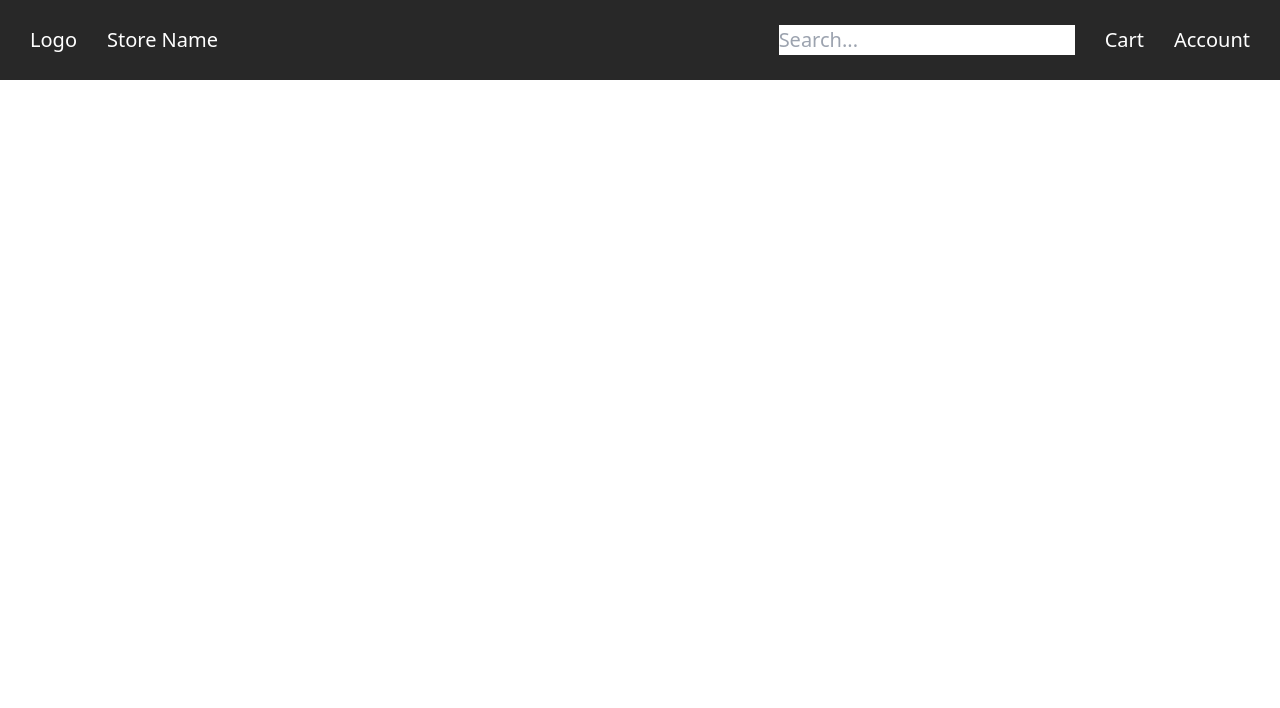
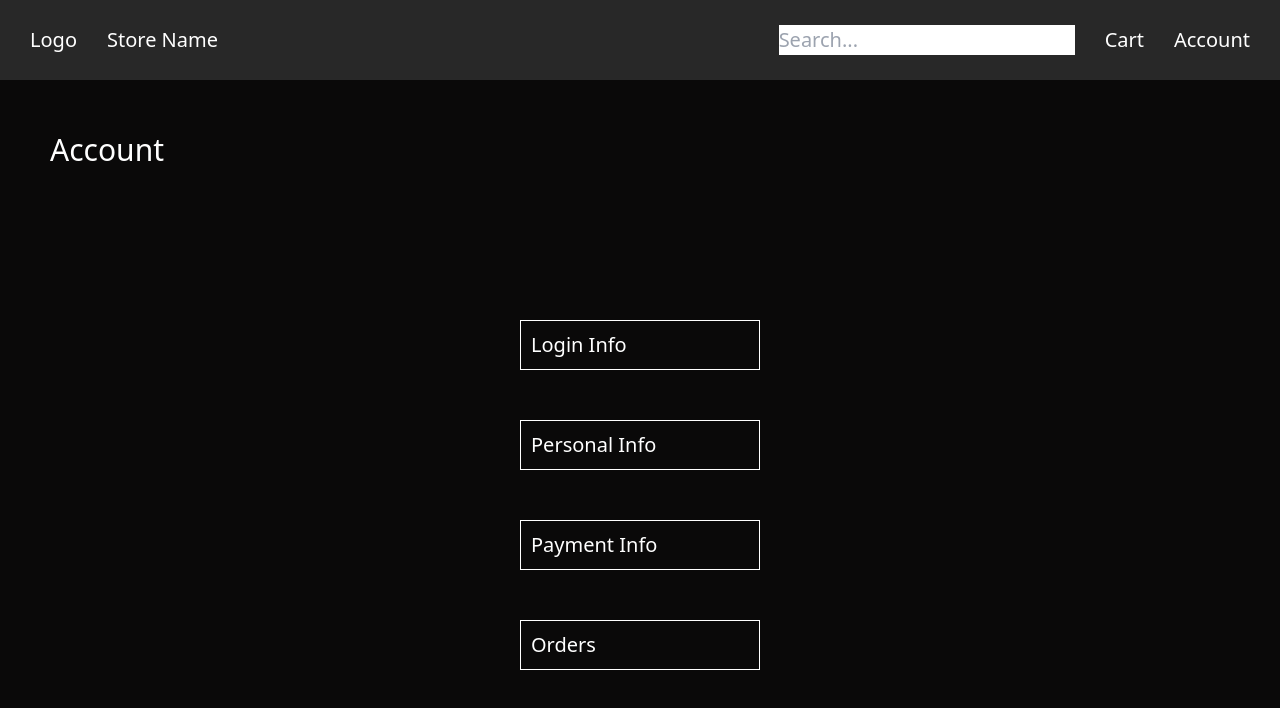
Before and after one commit to Saltysam101/ndcardshop, a React (Create React App) app: page /account in a window 1280 px wide. Shown: the top 708 px of the page. Built offline with nearby package versions, Linux system fonts and the light colour scheme.

Commit message:
Added account page and the ability to access the page along with adding a home link

```diff
--- a/src/App.js
+++ b/src/App.js
@@ -1,6 +1,7 @@
 import { BrowserRouter as Router, Route, Switch } from 'react-router-dom';
 
 import Nav from './components/nav';
+import account from './pages/account';
 import Shop from './pages/shop';
 
 function App() {
@@ -10,6 +11,7 @@ function App() {
       <Nav />
       <Switch>
         <Route path="/" exact component={Shop}/>
+        <Route path="/account" component={account}/>
       </Switch>
     </div>
   </Router>
--- a/src/components/nav.js
+++ b/src/components/nav.js
@@ -1,6 +1,6 @@
 import React from 'react';
 
-import { NavLink } from 'react-router-dom';
+import { Link } from 'react-router-dom';
 
 export default function Nav() {
     return (
@@ -9,7 +9,9 @@ export default function Nav() {
             <nav className="flex justify-between items-center h-16 w-screen bg-lightgrey text-white fixed top-0 z-10">
                 <div className="flex">
                     <h2 className="mx-6">Logo</h2>
-                    <h4 className="">Store Name</h4>
+                    <Link to="/">
+                        <h4 className="">Store Name</h4>
+                    </Link>
                 </div>
                 <div className="flex">
                     <input
@@ -19,12 +21,16 @@ export default function Nav() {
                     />
                     <div className="flex">
                         <h3 className="hidden md:block mx-6">Cart</h3>
-                        <h3 className="hidden md:block mr-6">Account</h3>
+                        <Link to="/account">
+                            <h3 className="hidden md:block mr-6">Account</h3>
+                        </Link>
                     </div>
                 </div>
             </nav>
             <nav className="bg-lightgrey fixed bottom-0 h-16 w-screen z-10 text-white flex justify-evenly items-center md:hidden">
-                <h3>Account</h3>
+                <Link to="/account">
+                    <h3>Account</h3>
+                </Link>
                 <h3>Cart</h3>
             </nav>
 
--- a/src/pages/account.js
+++ b/src/pages/account.js
@@ -0,0 +1,33 @@
+import React from 'react';
+import { Link } from 'react-router-dom'
+
+export default function account() {
+    return (
+        <div className="h-screen bg-offblack pt-16">
+            <h2 className="text-white text-2xl ml-10 mt-10">Account</h2>
+            <div className="h-5/6 flex flex-col items-center justify-center">
+                <Link to="/login-info">
+                    <button className="w-48 h-10 text-left bg-offblack border border-white mt-10">
+                        <p className="text-white ml-2 mt-auto mb-auto">Login Info</p>
+                    </button>
+                </Link>
+                <Link to="/personal-info">
+                    <button className="w-48 h-10 text-left bg-offblack border border-white  mt-10">
+                        <p className="text-white ml-2 mt-auto mb-auto">Personal Info</p>
+                    </button>
+                </Link>
+                <Link to="/payment-info">
+                    <button className="w-48 h-10 text-left bg-offblack border border-white  mt-10">
+                        <p className="text-white ml-2 mt-auto mb-auto">Payment Info</p>
+                    </button>
+                </Link>
+                <Link to="/orders">
+                    <button className="w-48 h-10 text-left bg-offblack border border-white  mt-10">
+                        <p className="text-white ml-2 mt-auto mb-auto">Orders</p>
+                    </button>
+                </Link>
+            </div>
+
+        </div>
+    )
+}
```
